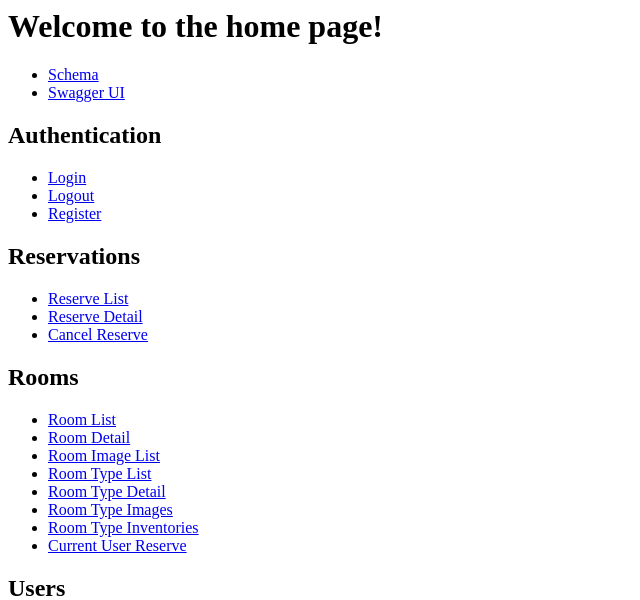
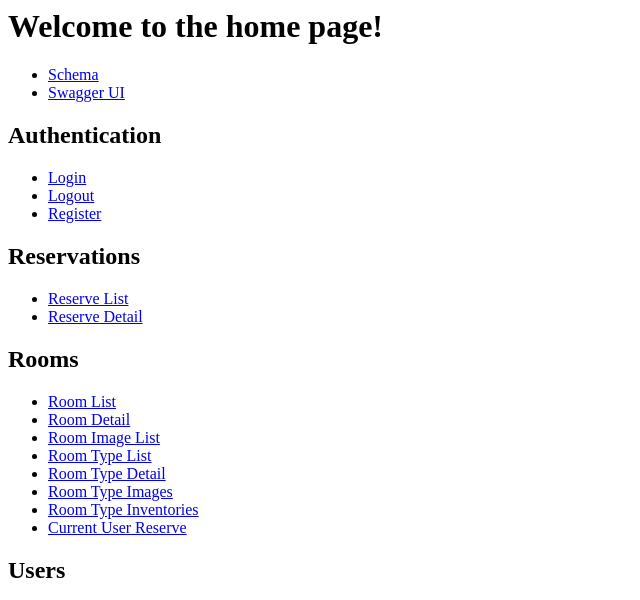
Before and after one commit to ILoveBacteria/hotel-management-system, a Django app: page / in a window 1280 px wide. Shown: the top 600 px of the page, without its empty margins (0-640 px from the left). Run offline with Django 5.2, Linux system fonts and the light colour scheme; parts of the project's set-up code (start-up, migrations or seed data) failed here and were passed over.

Commit message:
Remove cancel link from home.html

```diff
--- a/backend/templates/home.html
+++ b/backend/templates/home.html
@@ -18,7 +18,6 @@
         <ul>
             <li><a href="{% url 'reserves-list' %}">Reserve List</a></li>
             <li><a href="{% url 'reserves-detail' pk=1 %}">Reserve Detail</a></li>
-            <li><a href="{% url 'reserves-cancel' pk=1 %}">Cancel Reserve</a></li>
         </ul>
         <h2>Rooms</h2>
         <ul>
```
